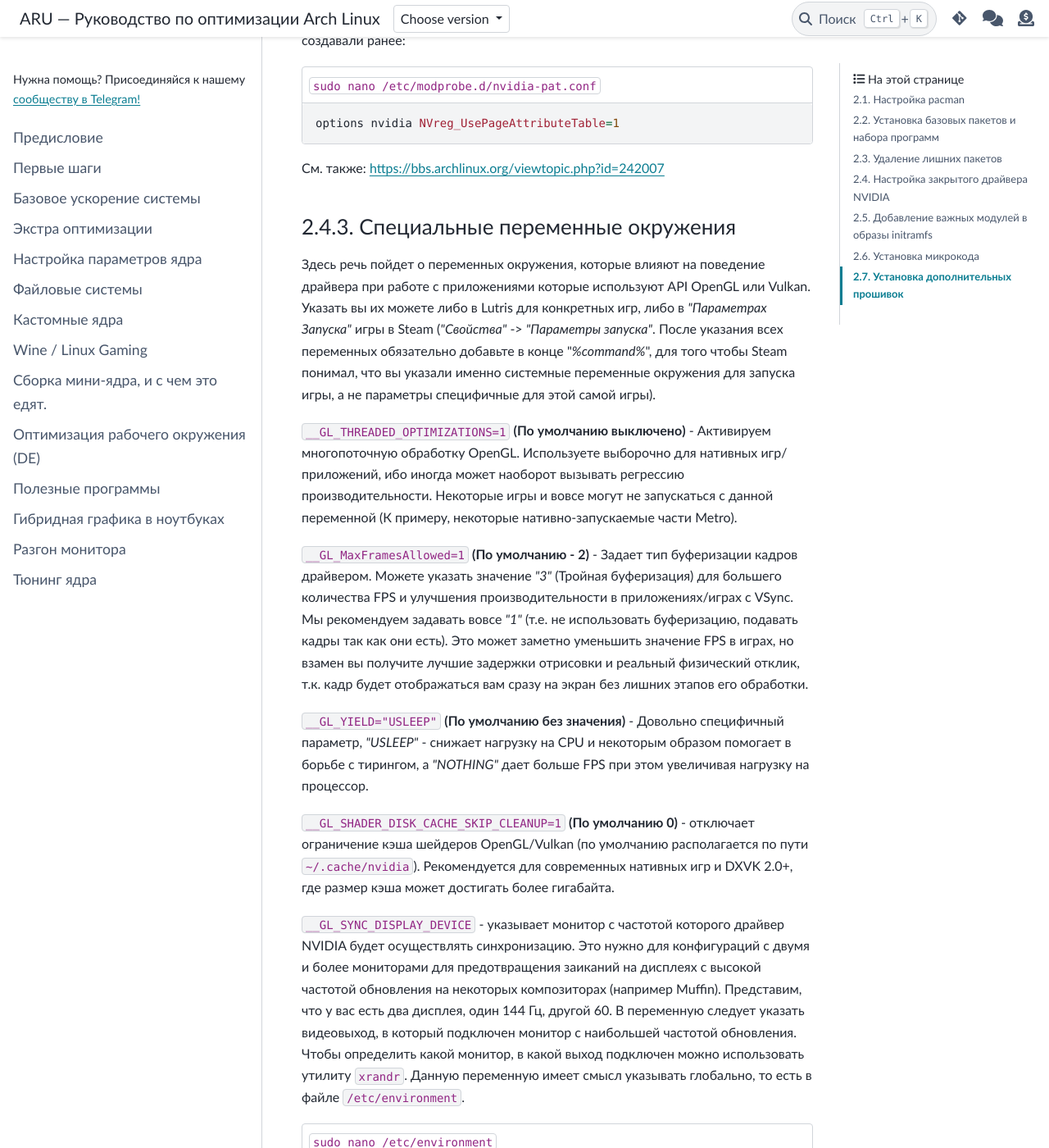
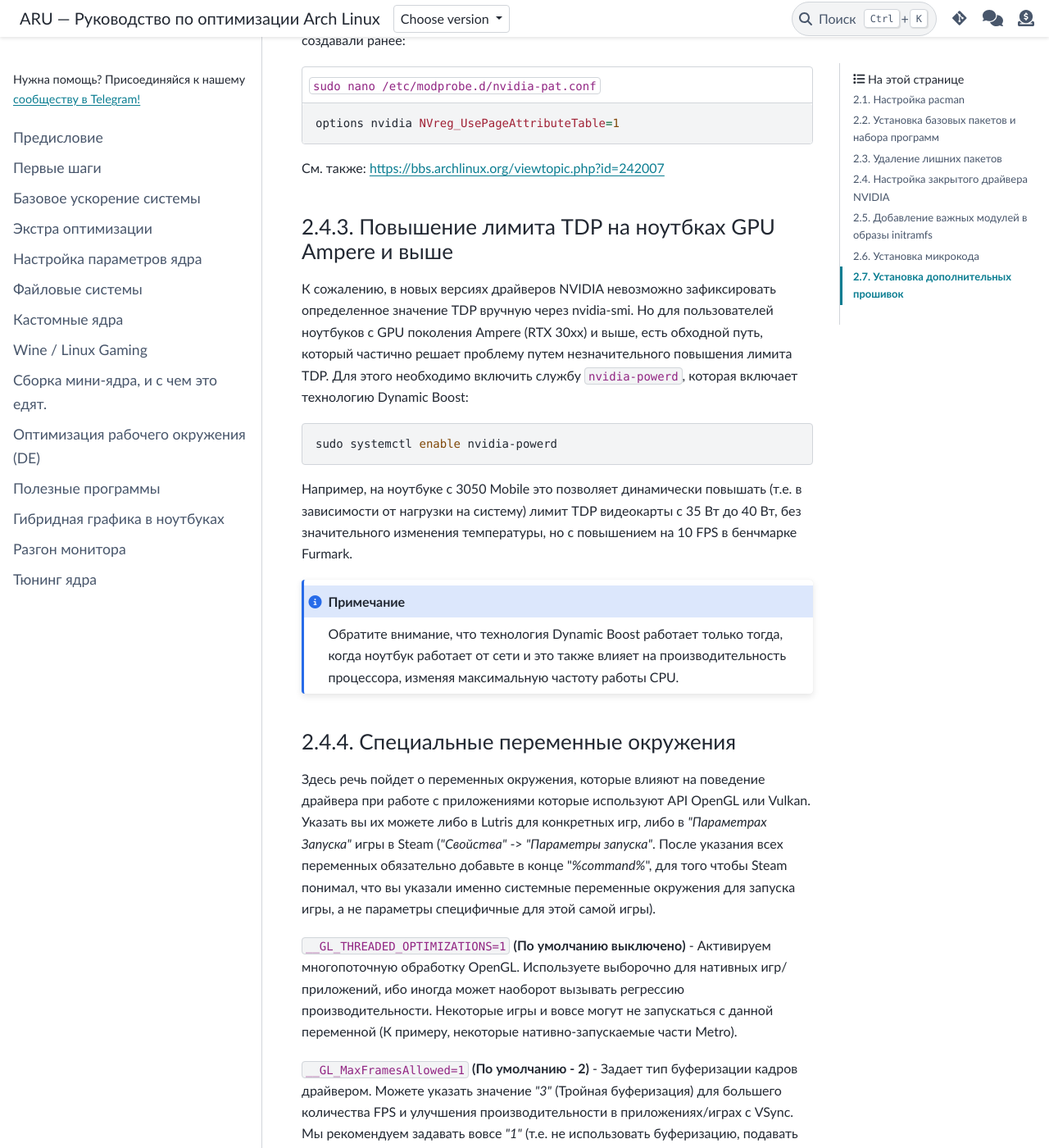
Before and after one commit to ventureoo/ARU, a Sphinx documentation site: the page built from docs/source/first-steps.rst, in a window 1280 px wide and 1400 px high, scrolled down 10016 px. Shown: the whole window at 82% size. Built offline with Sphinx 7.4.7 and the PyData theme 0.15.4, drawn with Linux system fonts in a browser that asks for light colours.

Commit message:
first-steps: Add section about nvidia-powerd
Signed-off-by: Vasiliy Stelmachenok <ventureo@cachyos.org>

```diff
--- a/docs/source/first-steps.rst
+++ b/docs/source/first-steps.rst
@@ -488,6 +488,32 @@ picom_.
 
 См. также: https://bbs.archlinux.org/viewtopic.php?id=242007
 
+.. index:: nvidia, laptopts, tdp, nvidia-powerd
+.. _nvidia_powerd:
+
+---------------------------------------------------
+Повышение лимита TDP на ноутбках GPU Ampere и выше
+---------------------------------------------------
+
+К сожалению, в новых версиях драйверов NVIDIA невозможно зафиксировать
+определенное значение TDP вручную через nvidia-smi. Но для
+пользователей ноутбуков с GPU поколения Ampere (RTX 30xx) и выше, есть
+обходной путь, который частично решает проблему путем незначительного
+повышения лимита TDP. Для этого необходимо включить службу
+``nvidia-powerd``, которая включает технологию Dynamic Boost::
+
+   sudo systemctl enable nvidia-powerd
+
+Например, на ноутбуке с 3050 Mobile это позволяет динамически повышать
+(т.е. в зависимости от нагрузки на систему) лимит TDP видеокарты с 35
+Вт до 40 Вт, без значительного изменения температуры, но с повышением
+на 10 FPS в бенчмарке Furmark.
+
+.. note:: Обратите внимание, что технология Dynamic Boost работает
+   только тогда, когда ноутбук работает от сети и это также влияет на
+   производительность процессора, изменяя максимальную частоту работы
+   CPU.
+
 .. index:: nvidia, environment, variables, latency
 .. _nvidia-env-vars:
 
```
